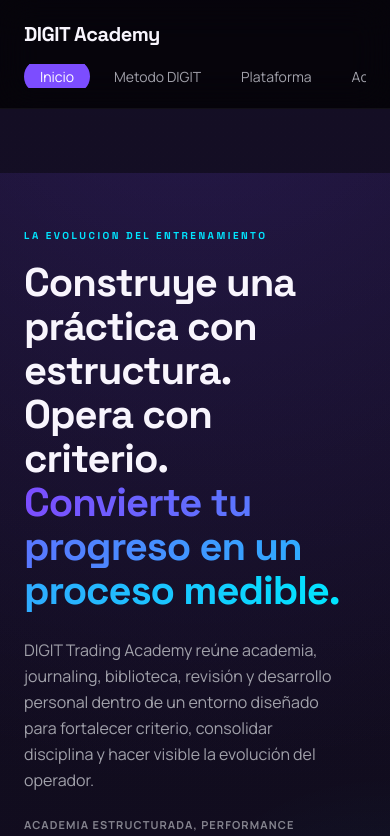
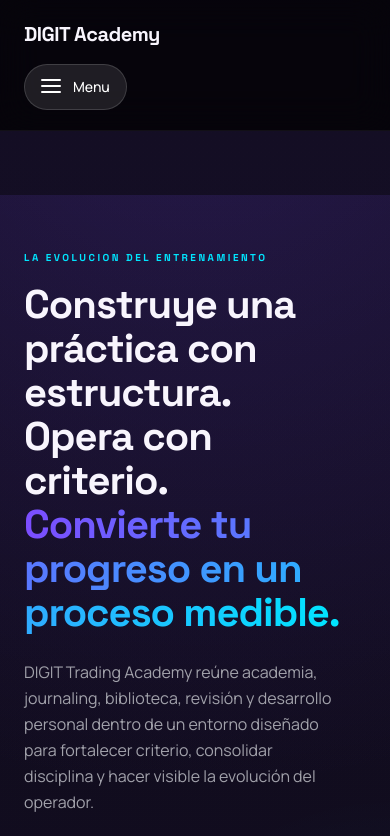
Before and after one commit to jeisonsosablockdev/digit-website, a Next.js app: page / in a window 390 px wide. Shown: the top 836 px of the page. Built offline with nearby package versions, Linux system fonts and the light colour scheme.

Commit message:
fix(app): add responsive navigation menu

```diff
--- a/components/site-shell.tsx
+++ b/components/site-shell.tsx
@@ -27,14 +27,54 @@ export function SiteShell({
   return (
     <>
       <header className="glass-effect sticky top-0 z-50 border-b border-white/5 bg-black/70">
-        <div className="mx-auto flex max-w-[1280px] flex-col gap-4 px-6 py-5">
-        <div className="flex items-center justify-between gap-6">
-          <Link className="font-headline text-xl font-bold tracking-tight" href="/">
-            DIGIT Academy
-          </Link>
-        </div>
-          <nav aria-label="Navegacion principal" className="overflow-x-auto">
-            <ul className="flex min-w-max items-center gap-2">
+        <div className="mx-auto max-w-[1280px] px-6 py-5">
+          <div className="flex items-center gap-6">
+            <Link className="font-headline text-xl font-bold tracking-tight" href="/">
+              DIGIT Academy
+            </Link>
+          </div>
+          <details className="group mt-4 lg:hidden">
+            <summary className="interactive-scale inline-flex cursor-pointer list-none items-center gap-3 rounded-full border border-white/15 bg-white/10 px-4 py-3 text-sm font-medium text-white transition-colors hover:border-primary">
+              <span className="sr-only">Abrir navegacion</span>
+              <span className="relative h-4 w-5 group-open:hidden">
+                <span className="absolute left-0 top-0 h-0.5 w-5 rounded-full bg-white" />
+                <span className="absolute left-0 top-1.5 h-0.5 w-5 rounded-full bg-white" />
+                <span className="absolute left-0 top-3 h-0.5 w-5 rounded-full bg-white" />
+              </span>
+              <span className="relative hidden h-4 w-4 group-open:block">
+                <span className="absolute left-0 top-[7px] h-0.5 w-4 rotate-45 rounded-full bg-white" />
+                <span className="absolute left-0 top-[7px] h-0.5 w-4 -rotate-45 rounded-full bg-white" />
+              </span>
+              <span>{currentPath === "/iniciar-sesion" ? "Navegacion" : "Menu"}</span>
+            </summary>
+            <nav
+              aria-label="Navegacion principal movil"
+              className="mt-4 border border-white/5 bg-black/95 p-4 shadow-2xl shadow-black/40"
+            >
+              <ul className="flex flex-col gap-2">
+                {primaryNavigation.map((item) => {
+                  const isActive = currentPath === item.href;
+
+                  return (
+                    <li key={item.href}>
+                      <Link
+                        className={`block rounded-2xl px-4 py-3 text-base transition-colors ${
+                          isActive
+                            ? "bg-primary text-white"
+                            : "text-on-surface-variant hover:bg-white/5 hover:text-white"
+                        }`}
+                        href={item.href}
+                      >
+                        {item.label}
+                      </Link>
+                    </li>
+                  );
+                })}
+              </ul>
+            </nav>
+          </details>
+          <nav aria-label="Navegacion principal" className="mt-4 hidden lg:block">
+            <ul className="flex min-w-max items-center gap-2 overflow-x-auto">
               {primaryNavigation.map((item) => {
                 const isActive = currentPath === item.href;
 
```
